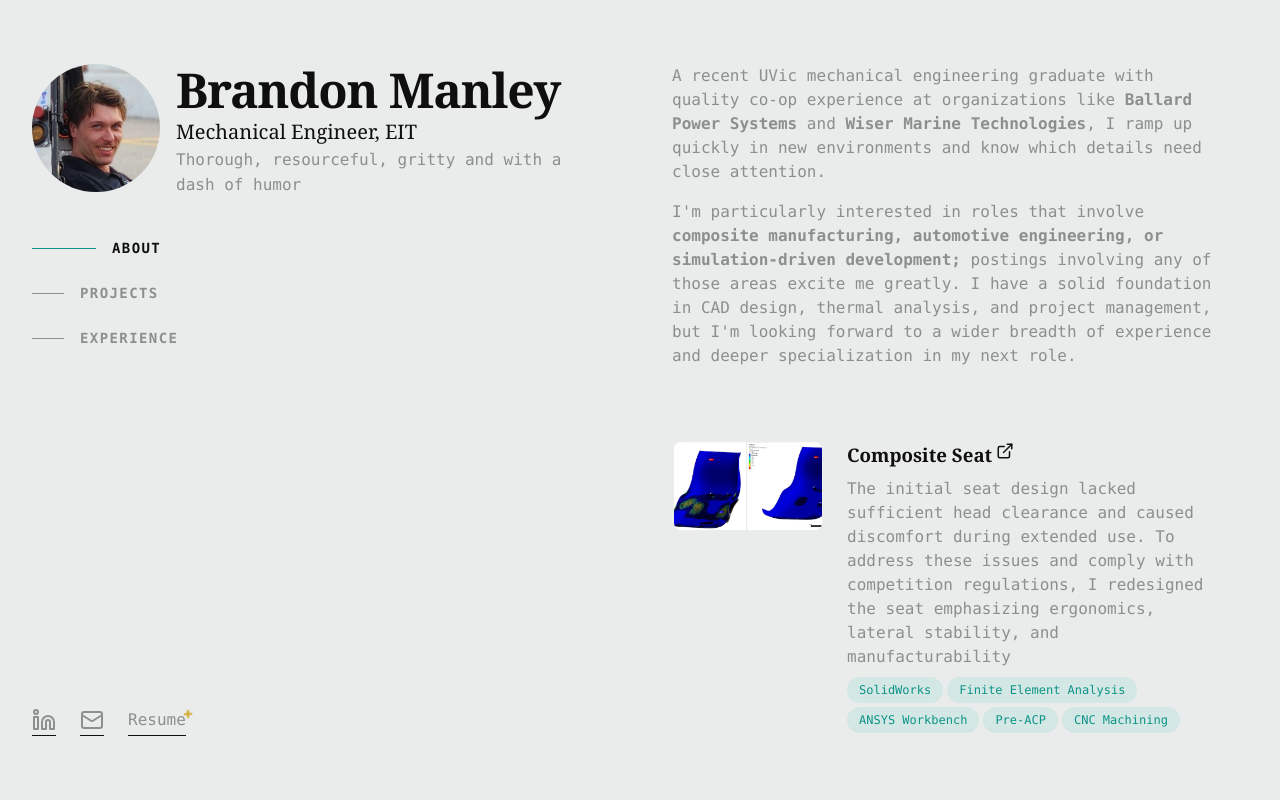
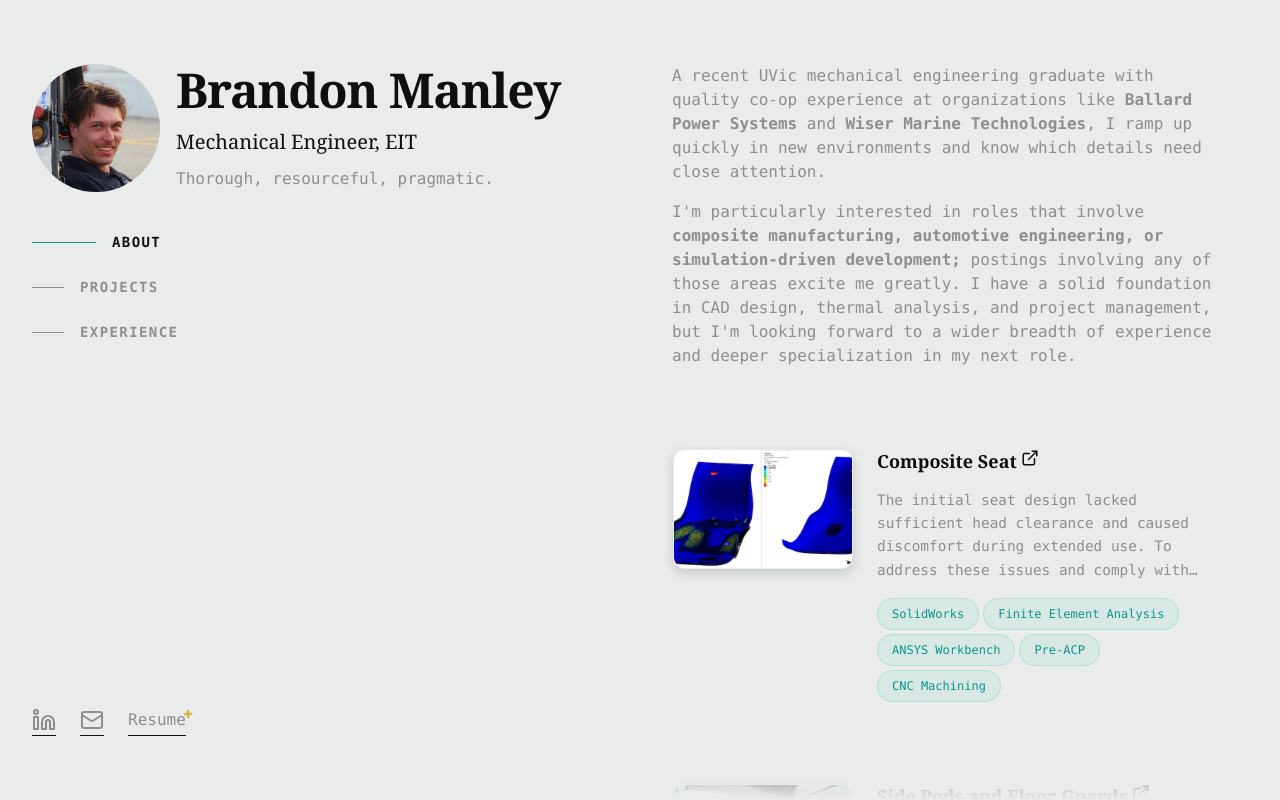
Before and after one commit to bmanley95/mech-eng-portfolio, a React (Vite) app: page / in a window 1280 px wide. Built offline with nearby package versions, Linux system fonts and the light colour scheme; no server answers; a web font is replaced by a local one.

Commit message:
fix: tweaks 🔧
Signed-off-by: Bryce McMath (GitKraken) <bryce.j.mcmath@gmail.com>

```diff
--- a/src/data/portfolioConfig.ts
+++ b/src/data/portfolioConfig.ts
@@ -9,9 +9,9 @@
 export const portfolioConfig = {
   name: 'Brandon Manley',
   title: 'Mechanical Engineer, EIT',
-  location: 'British Columbia, Canada',
+  location: 'Beautiful British Columbia 🇨🇦',
   email: 'brm2495@gmail.com',
-  tagline: 'Thorough, resourceful, gritty and with a dash of humor',
+  tagline: 'Thorough, resourceful, pragmatic.',
 
   // Google Calendar booking URL - replace with your own Google Calendar appointment schedule link
   calendarUrl:
@@ -31,7 +31,7 @@ export const portfolioConfig = {
 
   workExperience: [
     {
-      title: 'Aerodynamic | Chassis & Suspension Member',
+      title: 'Aerodynamic \u2022 Chassis & Suspension',
       company: 'UVic Formula Hybrid Team',
       location: 'Victoria, BC',
       duration: 'Aug 2024 - Present',
@@ -124,10 +124,7 @@ export const portfolioConfig = {
     },
   ],
 
-  outro: {
-    p1: `Ofcourse hearing from recruiters and engineers is great, but I also love to connect with students, recent grads, and anyone else with a shared interest for building cool stuff - let's watch eachother grow!`,
-    p2: `If you're interested in collaborating, adding a new member to your team, or just want to chat, feel free to reach out.`,
-  },
+  outro: `I am currently open to opportunities anywhere in North America. If you're interested in collaborating, adding a new member to your team, or just want to chat, please do reach out.`,
 }
 
 export default portfolioConfig
--- a/src/index.css
+++ b/src/index.css
@@ -85,6 +85,7 @@ h6 {
   --radius-md: 0.5rem;
   --radius-lg: 0.75rem;
   --radius-xl: 1rem;
+  --radius-full: 9999px;
 
   /* Shadows */
   --shadow-sm: 0 1px 2px 0 rgb(0 0 0 / 0.05);
--- a/src/pages/Home.module.css
+++ b/src/pages/Home.module.css
@@ -279,16 +279,18 @@ button:hover,
 .projectItem {
   gap: var(--space-lg);
   align-items: flex-start;
+  padding: var(--space-xl) 0;
 }
 
 .projectThumbnail {
   flex-shrink: 0;
-  width: 150px;
-  height: 90px;
-  border-radius: var(--radius-md);
+  width: 180px;
+  height: 120px;
+  border-radius: var(--radius-lg);
   overflow: hidden;
-  border: 1px solid rgba(255, 255, 255, 0.1);
+  border: 1px solid rgba(255, 255, 255, 0.08);
   transition: all 0.3s ease;
+  box-shadow: 0 4px 12px rgba(0, 0, 0, 0.15);
 }
 
 .projectThumbnail img {
@@ -301,6 +303,9 @@ button:hover,
 .projectContent {
   flex: 1;
   min-width: 0;
+  display: flex;
+  flex-direction: column;
+  gap: var(--space-sm);
 }
 
 .externalLinkIcon {
@@ -344,14 +349,20 @@ button:hover,
 .projectTitle {
   color: var(--color-text-primary);
   transition: color 0.3s ease;
+  font-size: 1.125rem;
+  font-weight: 600;
+  line-height: 1.3;
+  margin-bottom: var(--space-xs);
 }
 
 .projectItem:hover .projectThumbnail {
-  border-color: var(--color-accent-border);
+  border-color: rgba(20, 184, 166, 0.3);
+  box-shadow: 0 8px 25px rgba(0, 0, 0, 0.25);
+  transform: translateY(-2px);
 }
 
 .projectItem:hover .projectThumbnail img {
-  transform: scale(1.05);
+  transform: scale(1.03);
 }
 
 .projectSection:hover .projectItem:not(:hover) {
@@ -369,6 +380,12 @@ button:hover,
 
 .spacedParagraphSmall {
   margin-bottom: var(--space-sm);
+}
+
+.projectDescription {
+  color: var(--color-text-secondary);
+  line-height: 1.6;
+  font-size: 0.9rem;
 }
 
 /* Damme son */
@@ -413,31 +430,58 @@ button:hover,
   margin-bottom: var(--space-sm);
 }
 
+.jobLocation,
 .jobMeta {
   font-size: 0.875rem;
   color: var(--color-text-secondary);
   margin-bottom: var(--space-sm);
 }
 
+.jobLocation {
+  display: flex;
+  align-items: center;
+  gap: var(--space-xs);
+}
+
+.projectDescription,
+.jobDescription {
+  max-lines: 4;
+  text-overflow: ellipsis;
+  overflow: hidden;
+  display: -webkit-box;
+  -webkit-box-orient: vertical;
+  line-clamp: 4;
+  -webkit-line-clamp: 4;
+}
+
 .techBadgesContainer {
   display: flex;
   flex-wrap: wrap;
   gap: var(--space-xs);
+  margin-top: var(--space-sm);
 }
 
 .techBadge {
-  background-color: rgba(20, 184, 166, 0.1);
+  background-color: rgba(20, 184, 166, 0.08);
   color: var(--color-accent);
-  padding: 0.25rem 0.75rem;
-  border-radius: 9999px;
+  padding: 0.375rem 0.875rem;
+  border-radius: var(--radius-full);
   font-size: 0.75rem;
+  font-weight: 500;
+  border: 1px solid rgba(20, 184, 166, 0.2);
+  transition: all 0.2s ease;
+}
+
+.projectItem:hover .techBadge {
+  background-color: rgba(20, 184, 166, 0.15);
+  border-color: rgba(20, 184, 166, 0.3);
 }
 
 .contactInfo {
   display: flex;
   align-items: center;
-  gap: var(--space-md);
-  margin-bottom: var(--space-md);
+  gap: var(--space-sm);
+  margin-bottom: var(--space-lg);
 }
 
 .contactIcon {
@@ -525,8 +569,8 @@ button:hover,
   }
 
   .projectThumbnail {
-    width: 150px;
-    height: 90px;
+    width: 180px;
+    height: 120px;
   }
 }
 
@@ -595,8 +639,8 @@ button:hover,
   }
 
   .projectThumbnail {
-    width: 150px;
-    height: 90px;
+    width: 180px;
+    height: 120px;
   }
 }
 
--- a/src/pages/Home.tsx
+++ b/src/pages/Home.tsx
@@ -378,7 +378,7 @@ function Home() {
                         <ExternalLink className={styles.externalLinkIcon} />
                       )}
                     </h3>
-                    <p className={styles.spacedParagraphSmall}>
+                    <p className={styles.projectDescription}>
                       {project.description}
                     </p>
                     <div className={styles.techBadgesContainer}>
@@ -425,17 +425,19 @@ function Home() {
                   <h3
                     className={`${styles.experienceTitle} ${styles.sectionTitleStyle}`}
                   >
-                    {job.title} at {job.company}
+                    {job.company}
                     {job.link && (
                       <ExternalLink className={styles.externalLinkIcon} />
                     )}
                   </h3>
                   <p className={styles.jobMeta}>
-                    {job.duration} • {job.location}
+                    {job.title} | {job.duration}
                   </p>
-                  <p className={styles.spacedParagraphSmall}>
-                    {job.description}
+                  <p className={styles.jobLocation}>
+                    <MapPin className={styles.contactIcon} />
+                    {job.location}
                   </p>
+                  <p className={styles.jobDescription}>{job.description}</p>
                   <div className={styles.techBadgesContainer}>
                     {job.technologies.map((tech, techIndex) => (
                       <span key={techIndex} className={styles.techBadge}>
@@ -451,11 +453,8 @@ function Home() {
           <section id="contact" className={styles.section}>
             <h2 className={styles.sectionTitle}>Contact</h2>
             <div className={styles.sectionContent}>
-              <p className={styles.spacedParagraph}>
-                {portfolioConfig.outro.p1}
-              </p>
               <p className={styles.spacedParagraphLarge}>
-                {portfolioConfig.outro.p2}
+                {portfolioConfig.outro}
               </p>
               <div className={styles.contactInfo}>
                 <MapPin className={styles.contactIcon} />
```
